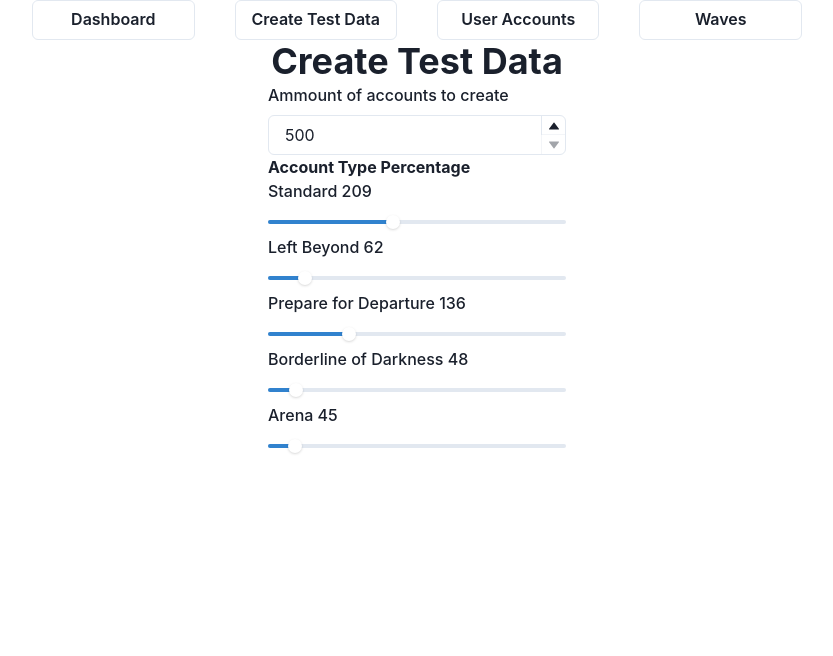
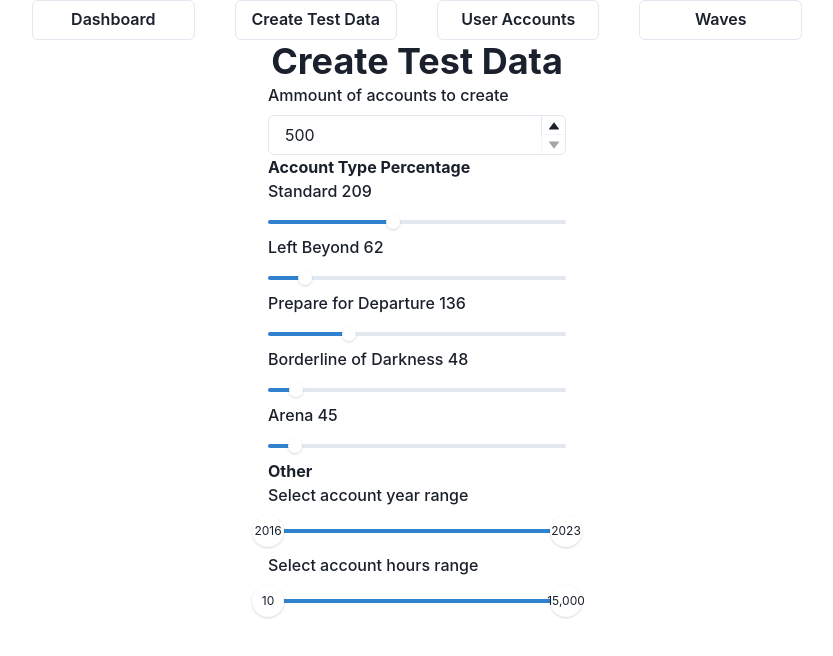
Before and after one commit to carlbeattie2000/Arena-Proposed-Wave-Progression-Fix, a React (Vite) app in the folder client/: page /dashboard/create-test-data in a window 1280 px wide. Shown: the top 656 px of the page, without its empty margins (223-1056 px from the left). Built offline with nearby package versions, Linux system fonts and the light colour scheme.

Commit message:
add(client): range slider component && accounts year created range slider && accounts hours range slider

```diff
--- /dev/null
+++ b/client/src/components/RangeSelect.tsx
@@ -0,0 +1,50 @@
+import { Box, FormControl, FormLabel, RangeSlider, RangeSliderFilledTrack, RangeSliderThumb, RangeSliderTrack, Text } from "@chakra-ui/react";
+import { Dispatch, SetStateAction, useState } from "react";
+
+interface RangeSelectProps {
+  label: string,
+  min: number,
+  max: number,
+  minStepsBetween: number,
+  step: number,
+  setStart?: Dispatch<SetStateAction<number>>,
+  setEnd?: Dispatch<SetStateAction<number>>,
+  format?: boolean
+}
+
+export default function RangeSelect({label, min, max, minStepsBetween, step, setStart, setEnd, format}: RangeSelectProps) {
+  const [startValue, setStartValue] = useState(min);
+  const [endValue, setEndValue] = useState(max)
+
+  return (
+    <FormControl>
+    <FormLabel>{label}</FormLabel>
+    <RangeSlider aria-label={['start year', 'end year']} value={[startValue, endValue]} min={min} max={max} minStepsBetweenThumbs={minStepsBetween} step={step} onChange={(e) => {
+      if (setStart && setEnd) {
+      setStart(e[0]);
+      setEnd(e[1]);
+      }
+
+      setStartValue(e[0]);
+      setEndValue(e[1]);
+    }}>
+      <RangeSliderTrack>
+        <RangeSliderFilledTrack />
+      </RangeSliderTrack>
+
+      <RangeSliderThumb boxSize={8} index={0}>
+        <Box>
+          <Text fontSize='xs'>{format ? new Intl.NumberFormat().format(startValue) : startValue}</Text>
+        </Box>
+      </RangeSliderThumb>
+
+      <RangeSliderThumb boxSize={8} index={1}>
+        <Box>
+          <Text fontSize='xs'>{format ? new Intl.NumberFormat().format(endValue) : endValue}</Text>
+        </Box>
+      </RangeSliderThumb>
+
+    </RangeSlider>
+    </FormControl>
+  )
+}
--- a/client/src/pages/dashboards/CreateTestData.tsx
+++ b/client/src/pages/dashboards/CreateTestData.tsx
@@ -5,7 +5,6 @@ import {
   FormErrorMessage,
   FormLabel,
   Heading,
-  Input,
   Text,
   NumberInput,
   NumberInputField,
@@ -16,8 +15,13 @@ import {
 import Nav from '../../components/Nav';
 import AccountTypePercentageSelect from '../../components/AccountTypePercentageSelect';
 import useCreateTestAccounts from '../../hooks/useCreateTestAccounts';
+import RangeSelect from '../../components/RangeSelect';
 
 export default function CreateTestData() {
+  const date = new Date();
+  const minYear = date.getFullYear() - 7;
+  const maxYear = date.getFullYear();
+
   const [
     attemptCreateTestData,
     accountsAmountError,
@@ -59,6 +63,10 @@ export default function CreateTestData() {
               />
             );
           })}
+
+          <Text as='b'>Other</Text>
+         <RangeSelect label='Select account year range' min={minYear} max={maxYear} minStepsBetween={2} step={1}/>
+         <RangeSelect label='Select account hours range' min={10} max={15000} minStepsBetween={200} step={1} format={true} />
         </form>
       </Center>
     </Container>
```
